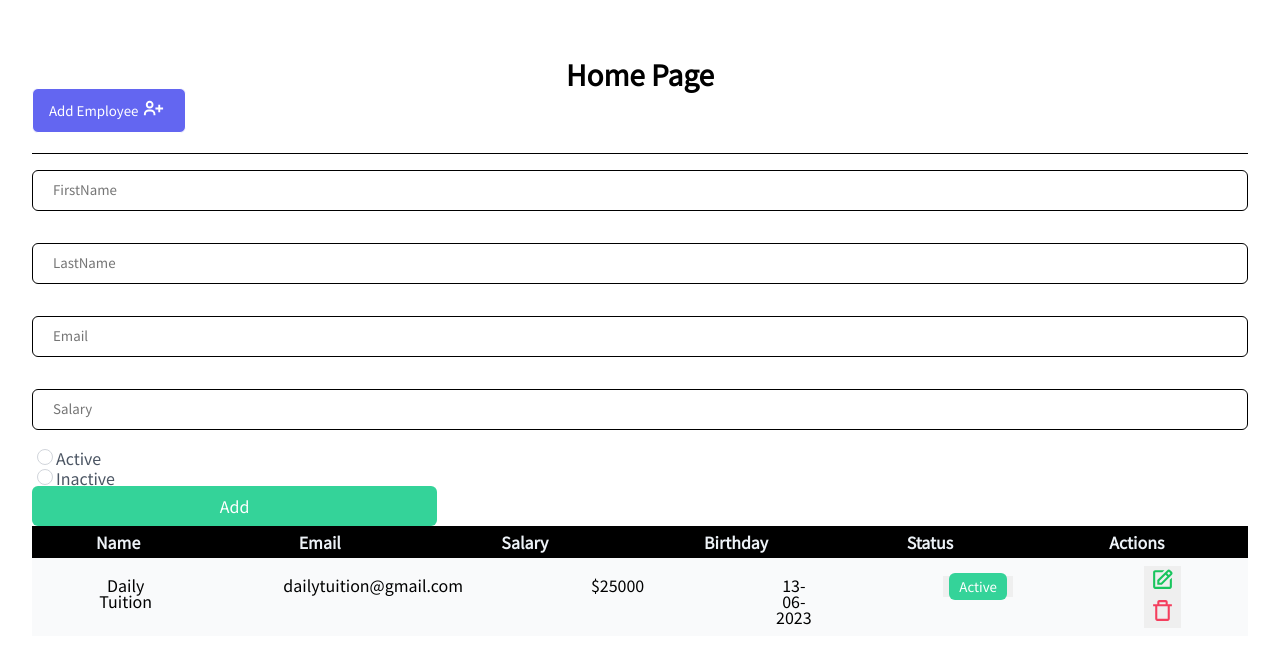
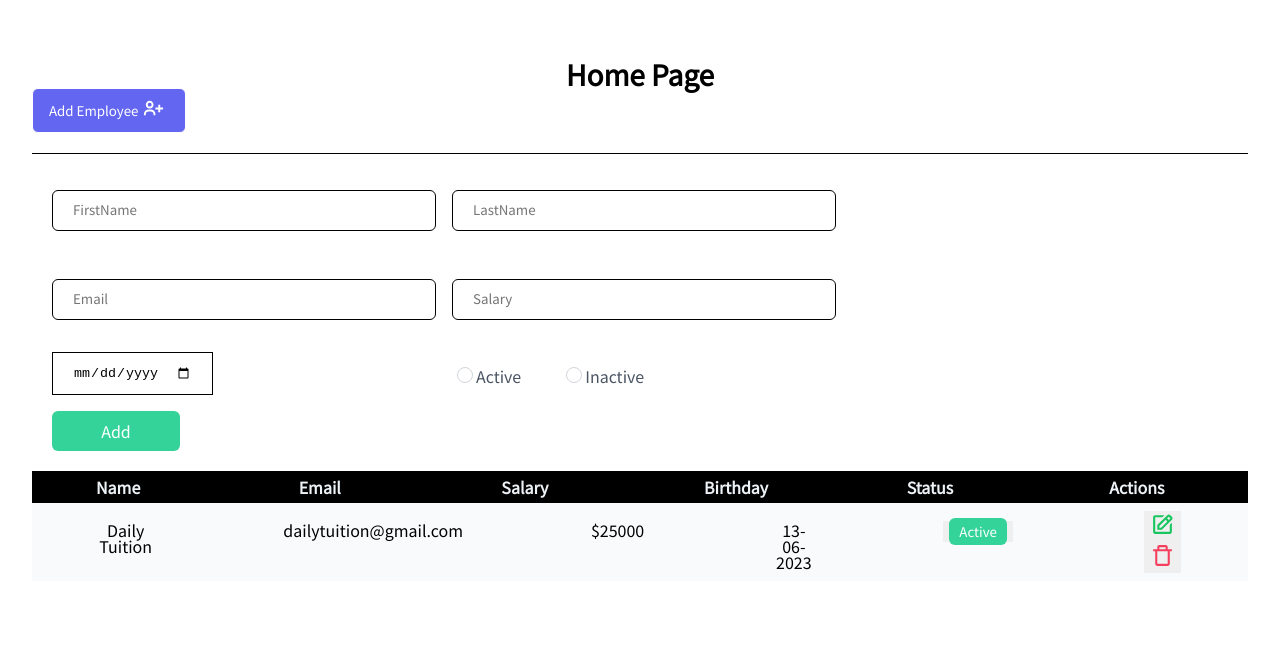
Before and after one commit to jeff0518/todolist, a Next.js app: page / in a window 1280 px wide. Shown: the top 666 px of the page. Built offline with nearby package versions, Linux system fonts and the light colour scheme.

Commit message:
feat: form2

```diff
--- a/components/Form/Form.jsx
+++ b/components/Form/Form.jsx
@@ -2,40 +2,49 @@ import style from "./Form.module.css";
 
 function Form() {
   return (
-    <form>
+    <form className={style.form}>
       <div className={style.container}>
         <input
           className={style.container_input}
           type="text"
-          name="firstName"
+          name="FirstName"
           placeholder="FirstName"
-        ></input>
+        />
       </div>
       <div className={style.container}>
         <input
           className={style.container_input}
           type="text"
-          name="firstName"
+          name="LastName"
           placeholder="LastName"
-        ></input>
+        />
       </div>
       <div className={style.container}>
         <input
           className={style.container_input}
           type="text"
-          name="firstName"
+          name="Email"
           placeholder="Email"
-        ></input>
+        />
       </div>
       <div className={style.container}>
         <input
           className={style.container_input}
           type="text"
-          name="firstName"
+          name="Salary"
           placeholder="Salary"
-        ></input>
+        />
       </div>
-      <div>
+      <div className={style.container}>
+        <input
+          className={style.container_input_date}
+          type="date"
+          name="Date"
+          placeholder="Date"
+        />
+      </div>
+
+      <div className={style.form_option}>
         <div className={style.form_check}>
           <input
             className={style.form_check_input}
--- a/components/Form/Form.module.css
+++ b/components/Form/Form.module.css
@@ -1,3 +1,10 @@
+.form {
+  display: grid;
+    grid-template-columns: repeat(2, minmax(0, 1fr));
+    width: 66.67%;
+    gap: 1rem;
+}
+
 .container_input {
   width: 100%;
   margin: 1rem 0;
@@ -5,6 +12,23 @@
   outline: none;
   border: 1px solid;
   border-radius: 0.375rem;
+}
+
+.container_input_date {
+  border: 1px solid;
+  padding: 0.75rem 1.25rem;
+}
+
+.container_input_date:focus {
+  outline: none;
+  border-radius: 0.375rem;
+}
+
+
+.form_option {
+  display: flex;
+    gap: 2.5rem;
+    align-items: center;
 }
 
 .form_check_input {
@@ -39,3 +63,9 @@
     padding: 0.5rem 1rem;
     border-radius: 0.375rem;
 }
+
+.form_but:hover {
+background-color: #F9FAFB;
+  border-color: #10B981;
+  color: #10B981;
+}
--- a/pages/index.jsx
+++ b/pages/index.jsx
@@ -26,13 +26,13 @@ function HomePage() {
           </div>
         </div>
 
-
-        <Form />
+        <div className={style.form}>
+          <Form />
+        </div>
 
         <div className={style.table}>
           <Table />
         </div>
-
       </main>
     </section>
   );
--- a/pages/index.module.css
+++ b/pages/index.module.css
@@ -49,3 +49,8 @@
 .table {
   margin: 0 auto;
 }
+
+.form {
+  margin: 0 auto;
+  padding: 1.25rem;
+}
```
